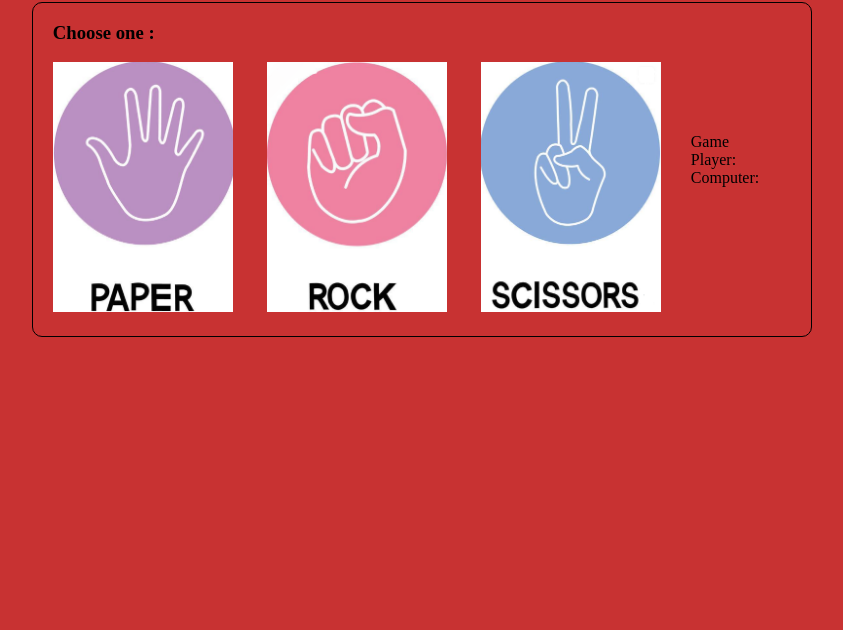
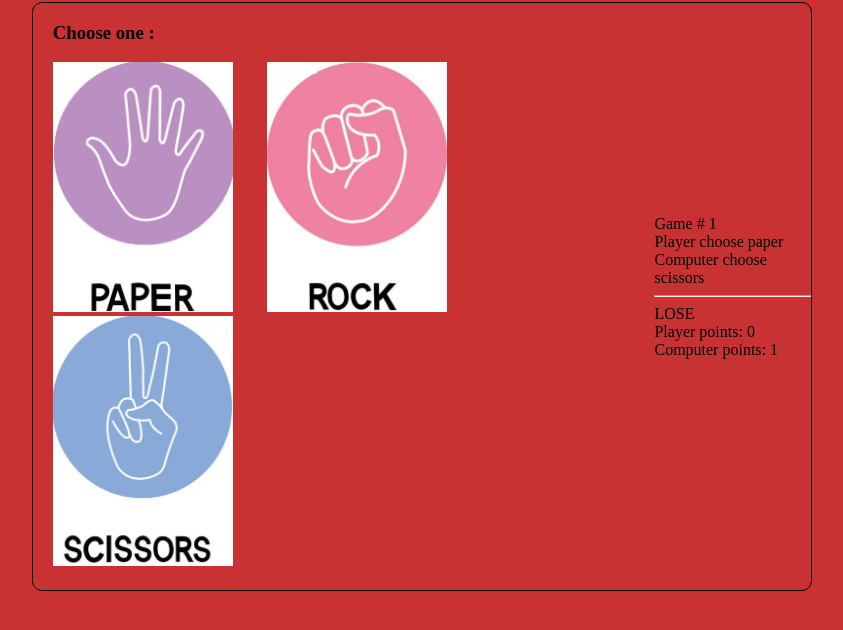
Before and after one commit to xxtianmx1/rock-paper-scissors, a plain HTML site: page index.html in a window 1280 px wide. Both pictures are taken after a click on the picture 360 px from the left and 265 px from the top of the page. Shown: the part 78-708 px from the top of the page, without its empty margins (218-1061 px from the left). Drawn offline with Linux system fonts and the light colour scheme.

Commit message:
added logic

```diff
--- a/css/styles.css
+++ b/css/styles.css
@@ -29,4 +29,5 @@ img:hover{
     border-radius: 10px;
     display: flex;
     align-items: center;
+
 }
--- a/index.html
+++ b/index.html
@@ -21,6 +21,11 @@
             <div id="game">Game</div>
             <div id="player">Player:</div>
             <div id="computer">Computer:</div>
+            <hr>
+            <div id="result"></div>
+            <div id="player-result">Player points: <span id="player-points">0</span></div>
+            <div id="cpu-result">Computer points: <span id="cpu-points">0</span></div>
+            <div id="winner"></div>
         </div>
     </div>
 </body>
--- a/js/scripts.js
+++ b/js/scripts.js
@@ -2,6 +2,7 @@ console.log("Hola Mundo")
 
 playerScore = 0
 cpuScore = 0
+games = 0
 
 function getComputerChoice(){
     myArray = ["rock","paper", "scissors"]
@@ -40,7 +41,16 @@ function playRound(playerSelection, computerSelection){
         playerScore++
     }
 
-    return ( result + "!, playerSelection: " + playerSelection + ", computerSelection: " + computerSelection)
+    const resultado = document.querySelector("#result")
+    resultado.textContent = result
+
+    const player_points = document.querySelector("#player-points")
+    player_points.textContent = playerScore
+
+    const cpu_points = document.querySelector("#cpu-points")
+    cpu_points.textContent = cpuScore
+
+
 }
 
 
@@ -50,16 +60,33 @@ function playGame(selection){
     i=0
     winner = "DRAW"
 
+    const game = document.querySelector("#game")
+    games++
+    game.textContent = "Game # "+ games
 
-    console.log( "Game 1 " + playRound( getPlayerSelection(selection), getComputerChoice() ) )
+    const player = document.querySelector("#player")
+    player.textContent = "Player choose " + selection
+
+    const cpuChoice = getComputerChoice()
+
+    const computer = document.querySelector("#computer")
+    computer.textContent = "Computer choose " + cpuChoice
+
+    playRound( getPlayerSelection(selection), cpuChoice)
 
 
-    if( playerScore>cpuScore ){
+    if( playerScore == 5 ){
         winner="PLAYER"
-    }else if( cpuScore>playerScore ){
+        const win = document.querySelector("#winner")
+        win.textContent = "CONGRATULATION!!!, you are the winner"
+    }else if( cpuScore == 5 ){
         winner="CPU"
+        const win = document.querySelector("#winner")
+        win.textContent = "The winner is : " + winner
     }
-    console.log( "The winner is "+ winner + "\n player: "+ playerScore + ", computer: " + cpuScore)
+
+
+
 
 }
 
```
